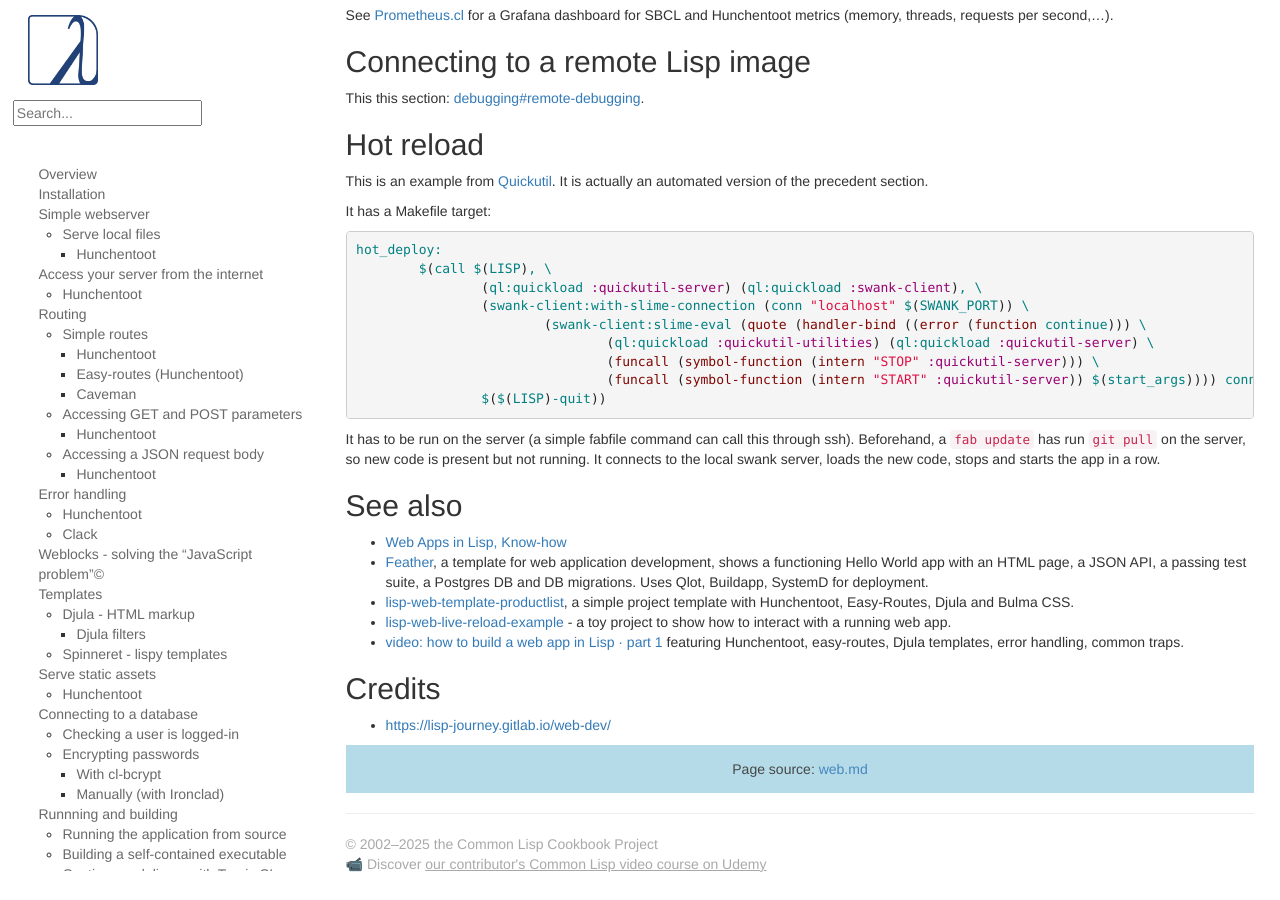
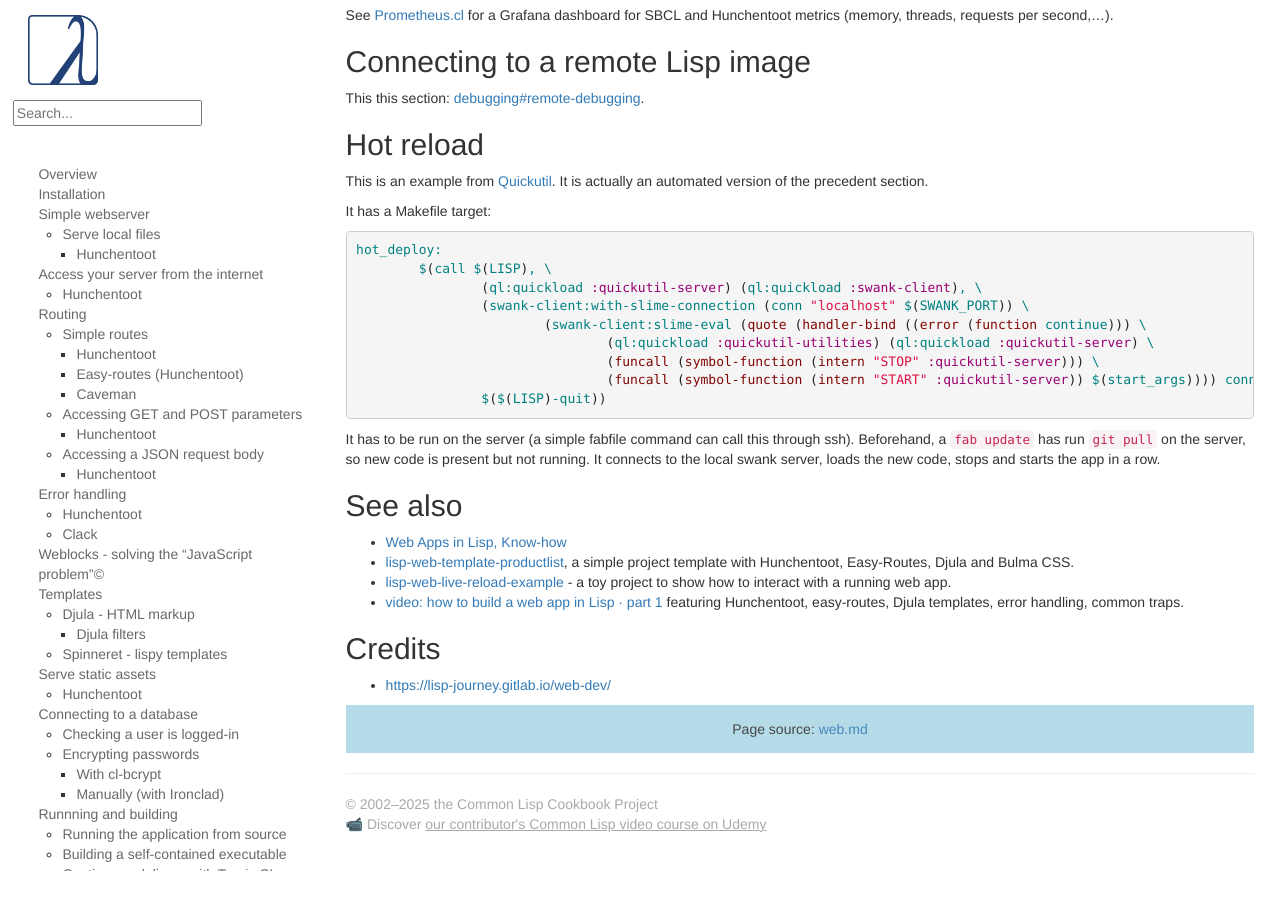
Before and after one commit to LispCookbook/cl-cookbook, a Jekyll site: the page built from web.md, in a window 1280 px wide and 900 px high, scrolled down 17367 px. Built offline with Jekyll 4.4.1, drawn with Linux system fonts in a browser that asks for light colours; after the commit the page ends 18227 px from its top, so only the background shows below that.

Commit message:
web: rm Feather template dead link

```diff
--- a/web.md
+++ b/web.md
@@ -1180,10 +1180,6 @@
 ## See also
 
 - [Web Apps in Lisp, Know-how](https://web-apps-in-lisp.github.io/)
-- [Feather](https://hg.sr.ht/~wnortje/feather), a template for web
-  application development, shows a functioning Hello World app
-  with an HTML page, a JSON API, a passing test suite, a Postgres DB
-  and DB migrations. Uses Qlot, Buildapp, SystemD for deployment.
 - [lisp-web-template-productlist](https://github.com/vindarel/lisp-web-template-productlist),
   a simple project template with Hunchentoot, Easy-Routes, Djula and Bulma CSS.
 - [lisp-web-live-reload-example](https://github.com/vindarel/lisp-web-live-reload-example/) -
```
